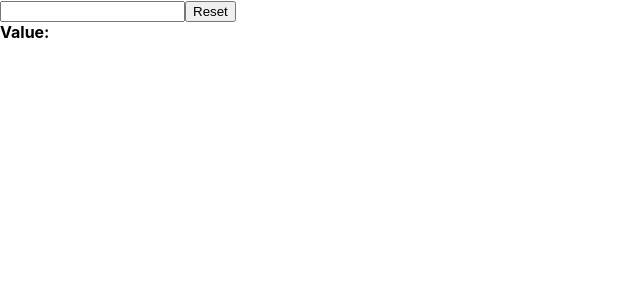
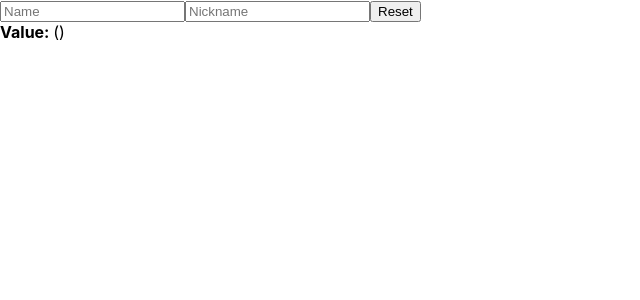
Before and after one commit to pinch24/learn.fastcampus, a React (Create React App) app in the folder React Online/30. 리액트 입문/react-tutorial/begin-react/: page / in a window 1280 px wide. Shown: the top 300 px of the page, without its empty margins (0-640 px from the left). Built offline with nearby package versions, Linux system fonts and the light colour scheme.

Commit message:
09. 여러개의 input 상태 관리하기

```diff
--- a/React Online/30. 리액트 입문/react-tutorial/begin-react/src/InputSample.js
+++ b/React Online/30. 리액트 입문/react-tutorial/begin-react/src/InputSample.js
@@ -2,23 +2,36 @@
 
 function InputSample() {
 
-    const [text, setText] = useState('')
+    const [inputs, setInputs] = useState({
+        name: '',
+        nickname: '',
+    })
+    const { name, nickname } = inputs
 
     const onChange = (e) => {
-        setText(e.target.value)
+        const { name, value } = e.target
+
+        setInputs({
+            ...inputs,
+            [name]: value
+        })
     }
 
     const onReset = () => {
-        setText('')
+        setInputs({
+            name: '',
+            nickname: '',
+        })
     }
 
     return (
         <div>
-            <input onChange={onChange} value={text} />
+            <input placeholder="Name" onChange={onChange} name='name' value={name} />
+            <input placeholder="Nickname" onChange={onChange} name='nickname' value={nickname} />
             <button onClick={onReset}>Reset</button>
             <div>
                 <b>Value: </b>
-                {text}
+                {name} ({nickname})
             </div>
         </div>
     )
```
